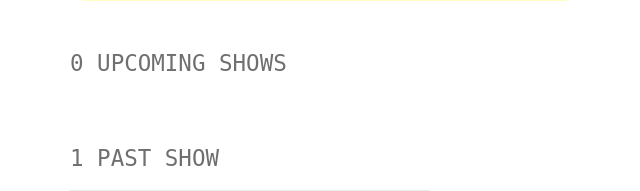
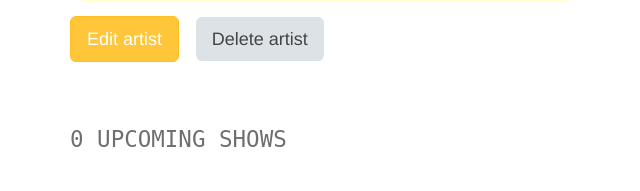
Before and after one commit to danrneal/fyyur, a Flask app: page /artists/4 in a window 1280 px wide. Shown: the part 505-696 px from the top of the page, without its empty margins (0-640 px from the left). Run offline with Flask 2, Linux system fonts and the light colour scheme; some libraries are stand-ins or nearby versions.

Commit message:
feat: Add enpoint to delete an artist from the db

```diff
--- a/app.py
+++ b/app.py
@@ -818,6 +818,38 @@ def create_artist_submission():
 #  Delete Artist
 #  ----------------------------------------------------------------
 
+@app.route('/artists/<artist_id>', methods=['DELETE'])
+def delete_artist(artist_id):
+    """Route handler to delete a artist from the db
+
+    Args:
+        artist_id: A str representing the id of the artist to delete
+
+    Returns:
+        A redirect to the homepage
+    """
+
+    error = False
+
+    try:
+        artist = Artist.query.get(artist_id)
+        db.session.delete(artist)
+        db.session.commit()
+        name = artist.name
+    except Exception:  # pylint: disable=broad-except
+        error = True
+        db.session.rollback()
+        print(sys.exc_info())
+    finally:
+        db.session.close()
+
+    if error:
+        flash(f'Artist {name} was unable to be deleted!', 'error')
+        abort(500)
+
+    flash(f'Artist {name} was successfully deleted!')
+    return redirect(url_for('index'))
+
 
 #  Shows
 #  ----------------------------------------------------------------
--- a/templates/pages/show_artist.html
+++ b/templates/pages/show_artist.html
@@ -38,6 +38,12 @@
 			<i class="fas fa-moon"></i> Not currently seeking performance venues
 		</p>
 		{% endif %}
+		<h3>
+			<a href="/artists/{{ artist.id }}/edit"><button class="btn btn-primary btn-lg">Edit artist</button></a>
+			<form action="/artists/{{ artist.id }}" method="DELETE" style="display: inline;">
+				<button class="btn btn-default btn-lg">Delete artist</button>
+			</form>
+		</h3>
 	</div>
 	<div class="col-sm-6">
 		<img src="{{ artist.image_link }}" alt="Venue Image" />
```
